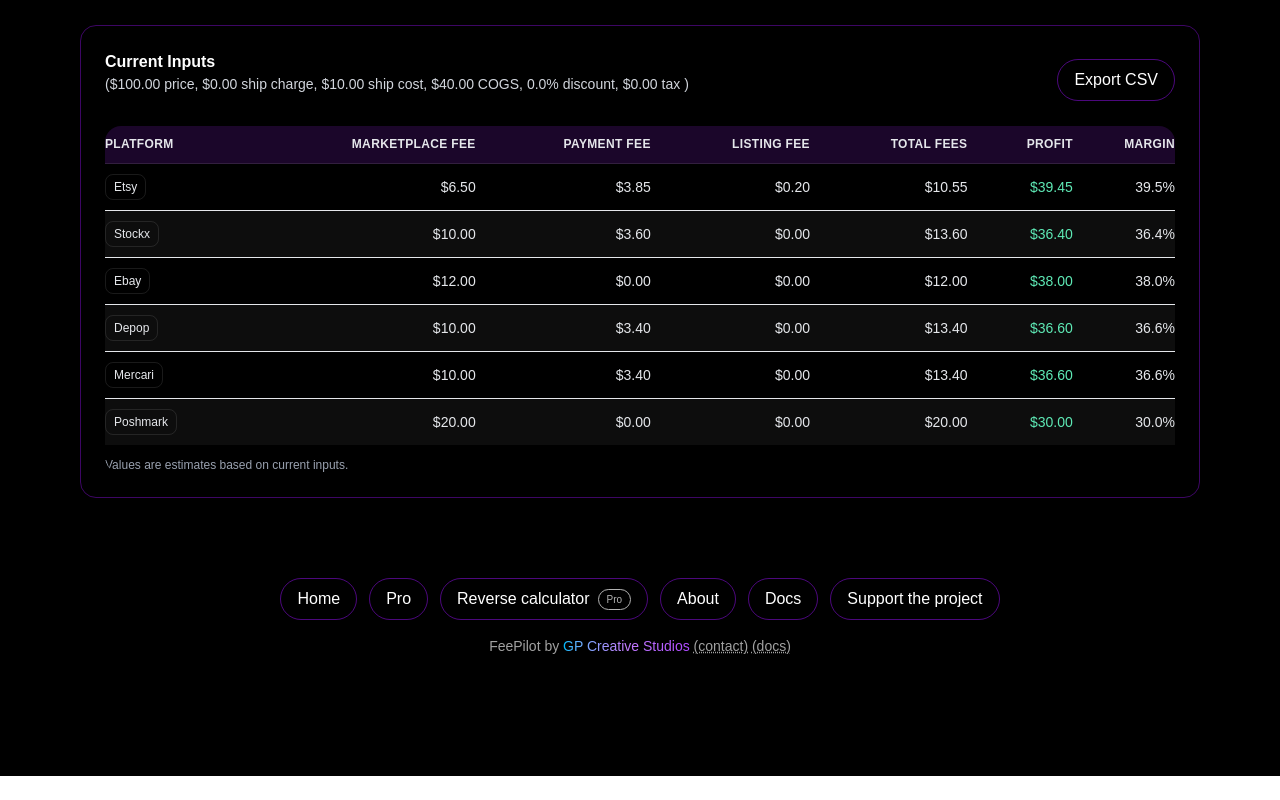
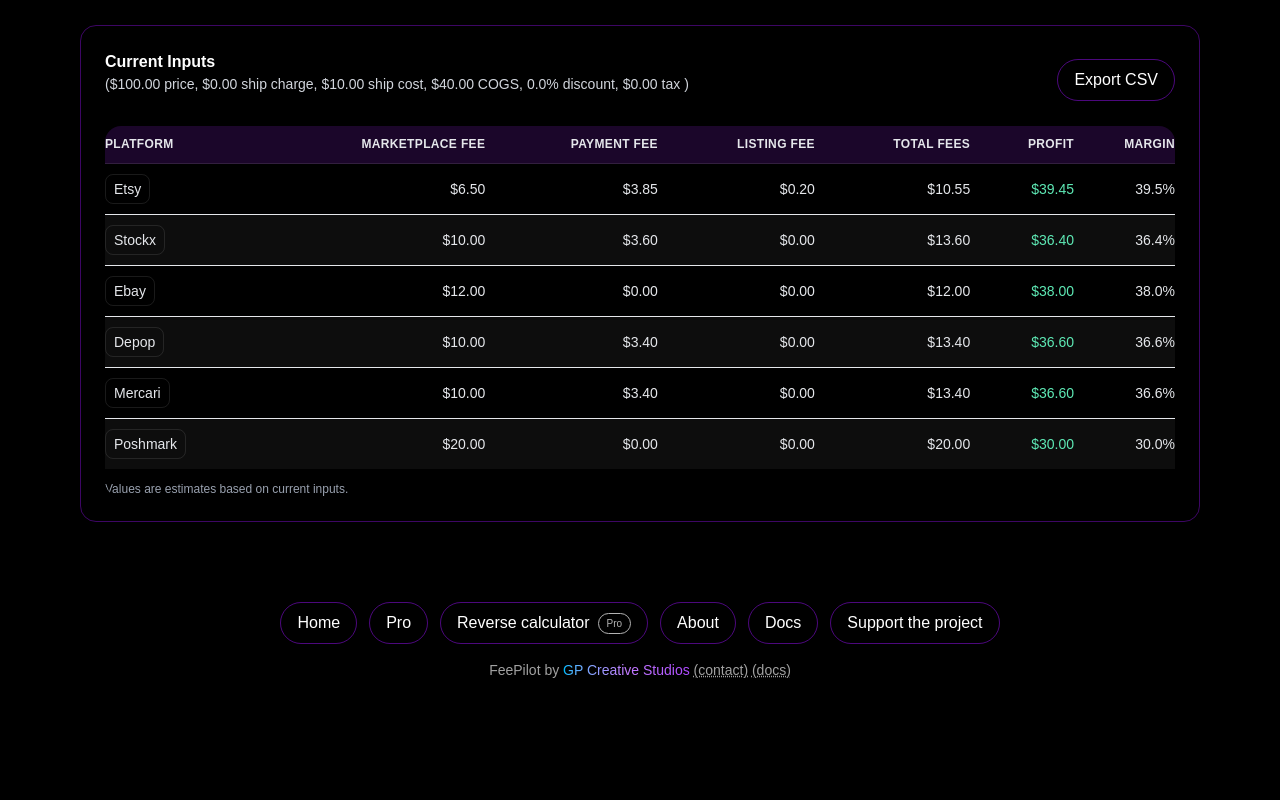
Before and after one commit to gpcreativestudios2018/FeePilot, a Next.js app: page / in a window 1280 px wide. Shown: the part 935-1735 px from the top of the page. Before the commit the page ends 1711 px from the top, so only its background shows below. Built offline with nearby package versions, Linux system fonts and the light colour scheme; no server answers.

Commit message:
ui(home): align platform badge text size with table

```diff
--- a/src/app/components/ComparisonTableSection.tsx
+++ b/src/app/components/ComparisonTableSection.tsx
@@ -149,7 +149,7 @@ export default function ComparisonTableSection({
               >
                 <td className="py-2.5 pr-4">
                   <span className="inline-flex items-center gap-2">
-                    <span className={cx('rounded-lg border px-2 py-1 text-xs', border)}>
+                    <span className={cx('rounded-lg border px-2 py-1', border)}>
                       {row.platform.slice(0, 1).toUpperCase() + row.platform.slice(1)}
                     </span>
                   </span>
```
